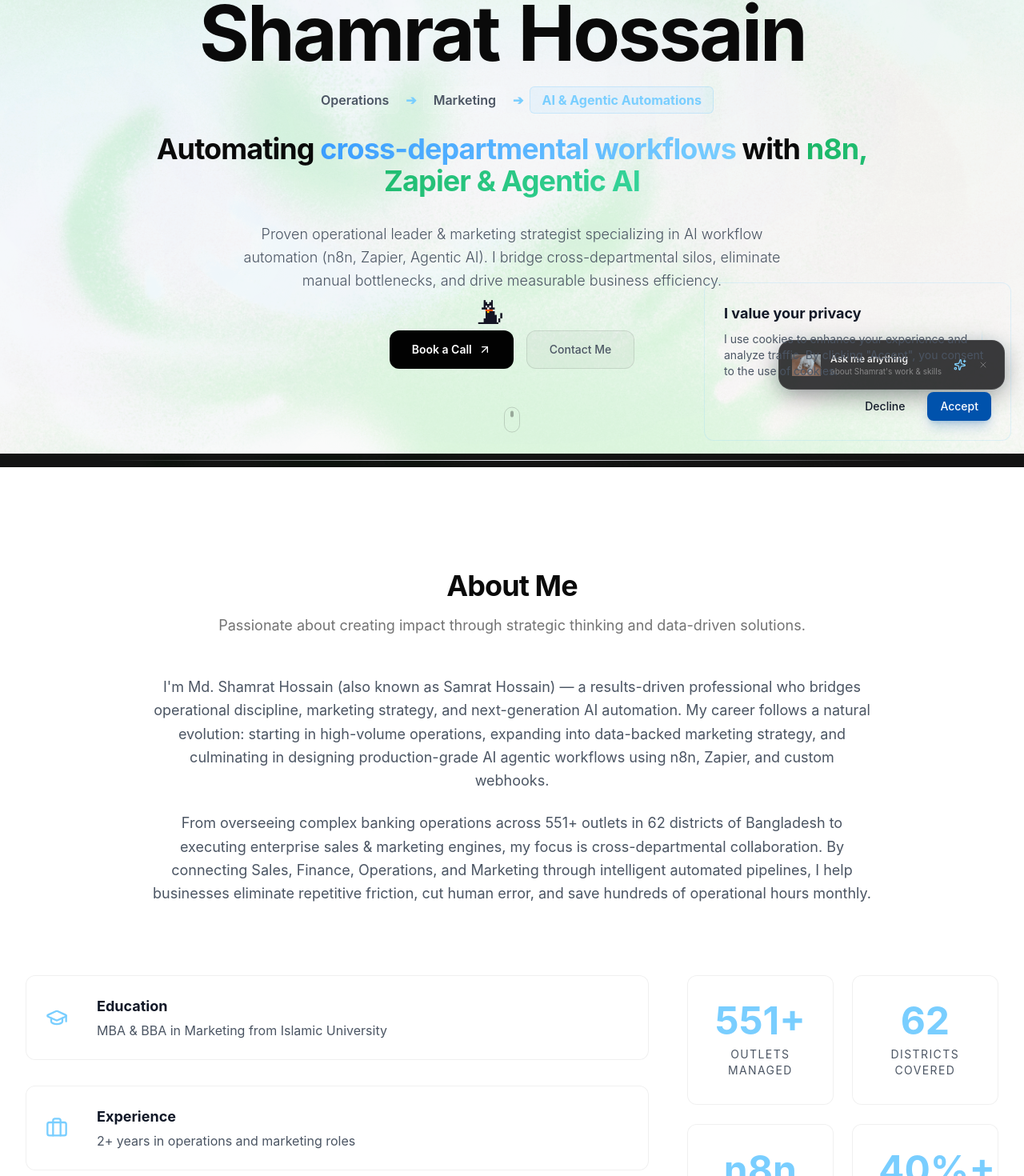
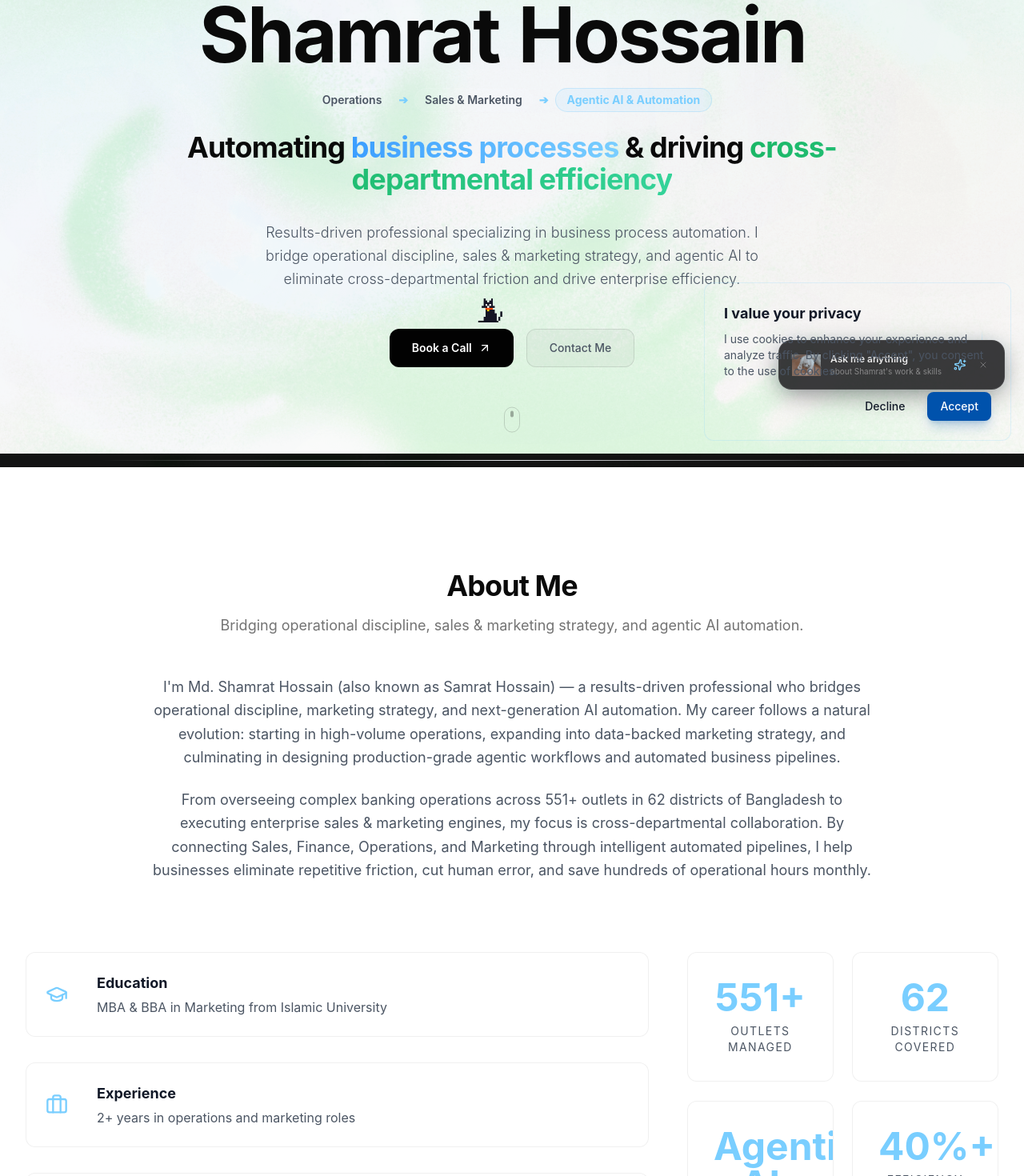
Before and after one commit to shamrat05/shamrat-web, a React (Vite) app: page / in a window 1280 px wide. Shown: the part 233-1703 px from the top of the page at 80% size. Built offline with nearby package versions, Linux system fonts and the light colour scheme; no server answers; a web font is replaced by a local one.

Commit message:
refactor: polish executive copy for Hero & About sections (Operations -> Sales & Marketing -> Agentic AI & Automation)

```diff
--- a/src/components/About.tsx
+++ b/src/components/About.tsx
@@ -17,7 +17,7 @@ export const About: React.FC = React.memo(() => {
       <div className={`container transition-opacity duration-1000 ${isInView ? 'opacity-100' : 'opacity-0'}`}>
         <div className="text-center mb-12">
           <h2 className="section-title">About Me</h2>
-          <p className="section-subtitle">Passionate about creating impact through strategic thinking and data-driven solutions.</p>
+          <p className="section-subtitle">Bridging operational discipline, sales & marketing strategy, and agentic AI automation.</p>
         </div>
 
         <div className="max-w-[900px] mx-auto text-center mb-16 text-lg leading-relaxed text-text-secondary flex flex-col items-center">
--- a/src/components/Hero.tsx
+++ b/src/components/Hero.tsx
@@ -112,30 +112,31 @@ export const Hero: React.FC = React.memo(() => {
         {/* Alias - SEO only, visually hidden */}
         <p className="sr-only">{t('hero.alias')}</p>
 
-        {/* Role */}
+        {/* Role Progression Badges */}
         <motion.div
           initial={{ opacity: 0, y: 16 }}
           animate={mounted ? { opacity: 1, y: 0 } : {}}
           transition={{ duration: 0.6, delay: 1.2, ease: [0, 0, 0.2, 1] }}
-          className="mb-6 flex flex-wrap items-center justify-center gap-2 text-sm sm:text-base font-semibold"
+          className="mb-6 flex flex-wrap items-center justify-center gap-2 text-xs sm:text-sm font-semibold"
         >
-          <span className="px-3 py-1 rounded-md bg-white/[0.05] border border-white/10 text-text-secondary">Operations</span>
-          <span className="text-primary-500">➔</span>
-          <span className="px-3 py-1 rounded-md bg-white/[0.05] border border-white/10 text-text-secondary">Marketing</span>
-          <span className="text-primary-500">➔</span>
-          <span className="px-3.5 py-1 rounded-md bg-primary-500/10 border border-primary-500/30 text-primary-400 font-bold">AI & Agentic Automations</span>
+          <span className="px-3 py-1 rounded-full bg-white/[0.05] border border-white/10 text-text-secondary">Operations</span>
+          <span className="text-primary-500 font-bold">➔</span>
+          <span className="px-3 py-1 rounded-full bg-white/[0.05] border border-white/10 text-text-secondary">Sales & Marketing</span>
+          <span className="text-primary-500 font-bold">➔</span>
+          <span className="px-3.5 py-1 rounded-full bg-primary-500/10 border border-primary-500/30 text-primary-400 font-bold">Agentic AI & Automation</span>
         </motion.div>
 
+        {/* Main Tagline */}
         <motion.p
           initial={{ opacity: 0, y: 16 }}
           animate={mounted ? { opacity: 1, y: 0 } : {}}
           transition={{ duration: 0.6, delay: 1.3, ease: [0, 0, 0.2, 1] }}
-          className="text-2xl sm:text-3xl md:text-4xl font-bold tracking-tight mb-8"
+          className="text-2xl sm:text-3xl md:text-4xl font-bold tracking-tight mb-8 max-w-4xl mx-auto"
         >
           <span className="text-[var(--foreground)]">Automating </span>
-          <span className="bg-gradient-to-r from-[#3B9EFF] to-[#79ceff] bg-clip-text text-transparent">cross-departmental workflows</span>
-          <span className="text-[var(--foreground)]"> with </span>
-          <span className="bg-gradient-to-r from-[#1bb767] to-[#34D399] bg-clip-text text-transparent">n8n, Zapier & Agentic AI</span>
+          <span className="bg-gradient-to-r from-[#3B9EFF] to-[#79ceff] bg-clip-text text-transparent">business processes</span>
+          <span className="text-[var(--foreground)]"> & driving </span>
+          <span className="bg-gradient-to-r from-[#1bb767] to-[#34D399] bg-clip-text text-transparent">cross-departmental efficiency</span>
         </motion.p>
 
         {/* Description */}
--- a/src/data/localData.ts
+++ b/src/data/localData.ts
@@ -3,20 +3,20 @@ import type { CMSData } from '../types/cms';
 export const localData: CMSData = {
   hero: {
     name: "Shamrat Hossain",
-    title: "Operations ➔ Marketing ➔ AI & Agentic Automations",
-    description: "Proven operational leader & marketing strategist specializing in AI workflow automation (n8n, Zapier, Agentic AI). I bridge cross-departmental silos, eliminate manual bottlenecks, and drive measurable business efficiency.",
+    title: "Operations ➔ Sales & Marketing ➔ Agentic AI & Automation",
+    description: "Results-driven professional specializing in business process automation. I bridge operational discipline, sales & marketing strategy, and agentic AI to eliminate cross-departmental friction and drive enterprise efficiency.",
     image: "/images/shamrat-profile.jpg"
   },
   about: {
     description: [
-      "I'm Md. Shamrat Hossain (also known as Samrat Hossain) — a results-driven professional who bridges operational discipline, marketing strategy, and next-generation AI automation. My career follows a natural evolution: starting in high-volume operations, expanding into data-backed marketing strategy, and culminating in designing production-grade AI agentic workflows using n8n, Zapier, and custom webhooks.",
+      "I'm Md. Shamrat Hossain (also known as Samrat Hossain) — a results-driven professional who bridges operational discipline, marketing strategy, and next-generation AI automation. My career follows a natural evolution: starting in high-volume operations, expanding into data-backed marketing strategy, and culminating in designing production-grade agentic workflows and automated business pipelines.",
       "From overseeing complex banking operations across 551+ outlets in 62 districts of Bangladesh to executing enterprise sales & marketing engines, my focus is cross-departmental collaboration. By connecting Sales, Finance, Operations, and Marketing through intelligent automated pipelines, I help businesses eliminate repetitive friction, cut human error, and save hundreds of operational hours monthly."
     ],
     stats: [
       { value: "551+", label: "Outlets Managed" },
       { value: "62", label: "Districts Covered" },
-      { value: "n8n & Zapier", label: "AI Workflows" },
-      { value: "40%+", label: "Time Saved" }
+      { value: "Agentic AI", label: "Process Automation" },
+      { value: "40%+", label: "Efficiency Gained" }
     ]
   },
   contact: {
@@ -32,15 +32,15 @@ export const localData: CMSData = {
     {
       id: 1,
       slug: "cross-departmental-ai-automation",
-      title: "Cross-Departmental AI & Agentic Workflow Engine",
+      title: "Cross-Departmental Agentic Workflow Engine",
       category: "operations",
       image: "https://images.unsplash.com/photo-1618005182384-a83a8bd57fbe?w=600&h=400&fit=crop",
-      description: "Designed and deployed autonomous n8n and Zapier agentic workflows connecting Sales CRM, Operations tracking, and Finance webhooks to automate lead-to-fulfillment handoffs.",
-      tags: ["n8n", "Zapier", "Agentic AI", "Process Automation"],
+      description: "Designed and deployed autonomous agentic workflows connecting Sales CRM, Operations tracking, and Finance webhooks to automate lead-to-fulfillment handoffs.",
+      tags: ["Agentic AI", "Process Automation", "Cross-Departmental", "Workflow Engineering"],
       link: "/portfolio/cross-departmental-ai-automation",
-      technologies: ["n8n", "Zapier", "OpenAI API", "Webhooks", "HubSpot", "Google Sheets API"],
+      technologies: ["Agentic AI", "OpenAI API", "Webhooks", "HubSpot", "Google Sheets API", "n8n/Zapier"],
       challenge: "Manual handoffs between Sales, Operations, and Finance caused 48-hour delays and human data entry errors.",
-      solution: "Implemented an agentic n8n pipeline with human-in-the-loop approval triggers.",
+      solution: "Implemented an agentic pipeline with human-in-the-loop approval triggers.",
       results: ["70% reduction in processing time", "Zero data entry errors", "Saved 120+ hours/month"]
     },
     {
@@ -63,8 +63,8 @@ export const localData: CMSData = {
       title: "Email Marketing Automation",
       category: "marketing",
       image: "https://images.unsplash.com/photo-1432888622747-4eb9a8efeb07?w=600&h=400&fit=crop",
-      description: "Designed and implemented automated email marketing campaigns using HubSpot and Zapier.",
-      tags: ["Email Marketing", "HubSpot", "Zapier", "Marketing Automation"],
+      description: "Designed and implemented automated email marketing campaigns using HubSpot.",
+      tags: ["Email Marketing", "HubSpot", "Marketing Automation"],
       link: "/portfolio/email-marketing-automation"
     },
     {
@@ -102,7 +102,7 @@ export const localData: CMSData = {
     {
       id: 1,
       slug: "practical-ai-agentic-automation-n8n-zapier",
-      title: "Beyond the Hype: How to Build Sustainable AI & Agentic Workflows with n8n and Zapier",
+      title: "Beyond the Hype: How to Build Sustainable Agentic AI Workflows for Business Operations",
       date: "Feb 1, 2026",
       readTime: "6 min read",
       category: "AI & Automation",
@@ -110,34 +110,26 @@ export const localData: CMSData = {
       description: "A practical, no-fluff operational guide to automating cross-departmental collaboration between Sales, Operations, and Finance without breaking business workflows.",
       link: "/blog/practical-ai-agentic-automation-n8n-zapier",
       content: `<div class="space-y-6">
-        <h2 class="text-2xl font-bold mt-8 mb-4">Introduction: Why Most AI Automations Fail in Production</h2>
+        <h2 class="text-2xl font-bold mt-8 mb-4">Introduction: Why Most Business Automations Fail in Production</h2>
         <p>In 2026, artificial intelligence is no longer just about generating text or answering questions in a chat window. The real competitive advantage lies in <strong>Agentic Automation</strong>—autonomous workflows that execute multi-step tasks across different departments.</p>
-        <p>However, many businesses jump into AI automation with generic prompts and fragile setups, leading to broken data pipelines and frustrated teams. Having built workflows that connect Sales, Operations, and Finance, here is our battle-tested blueprint for creating sustainable, high-ROI automations using n8n, Zapier, and custom webhooks.</p>
+        <p>However, many businesses jump into AI automation with generic prompts and fragile setups, leading to broken data pipelines and frustrated teams. Having built workflows that connect Sales, Operations, and Finance, here is our battle-tested blueprint for creating sustainable, high-ROI automations.</p>
 
-        <h2 class="text-2xl font-bold mt-8 mb-4">1. The 3-Step Framework Before Writing Any Code or Workflow</h2>
-        <p>Before touching n8n or Zapier, map your existing manual processes:</p>
+        <h2 class="text-2xl font-bold mt-8 mb-4">1. The 3-Step Framework Before Automating Any Process</h2>
+        <p>Before implementing any automation pipeline, map your existing manual processes:</p>
         <ul class="list-disc pl-6 space-y-2">
           <li><strong>Identify the Friction Point:</strong> Where do team members spend hours manually copying data between CRM, email, and spreadsheets?</li>
           <li><strong>Define the Single Source of Truth:</strong> Decide which system owns customer records vs transactional data.</li>
-          <li><strong>Establish Human-in-the-Loop Safeguards:</strong> High-stakes actions (such as sending invoices or updating bank balances) should trigger a slack/email approval button rather than running 100% blind.</li>
+          <li><strong>Establish Human-in-the-Loop Safeguards:</strong> High-stakes actions (such as sending invoices or updating bank balances) should trigger approval notifications rather than running 100% blind.</li>
         </ul>
 
-        <h2 class="text-2xl font-bold mt-8 mb-4">2. Building Cross-Departmental Collaboration Workflows with n8n</h2>
-        <p>n8n is exceptional for complex, multi-node workflows because it supports self-hosting, privacy compliance, and granular error-handling:</p>
+        <h2 class="text-2xl font-bold mt-8 mb-4">2. Building Cross-Departmental Collaboration Workflows</h2>
+        <p>Agentic workflows connect fragmented teams seamlessly:</p>
         <ul class="list-disc pl-6 space-y-2">
-          <li><strong>Sales to Operations Handoff:</strong> When a deal is marked "Closed-Won" in HubSpot, an n8n webhook creates the onboarding ticket in Jira, notifies the account manager, and generates a Google Drive client folder automatically.</li>
-          <li><strong>Finance & Billing Sync:</strong> Automatically extract line items from signed contracts using structured LLM parsing, update QuickBooks/Xero, and ping the Finance team for validation.</li>
+          <li><strong>Sales to Operations Handoff:</strong> When a deal is marked "Closed-Won" in CRM, an automated webhook creates the onboarding ticket, notifies the account manager, and generates a client workspace automatically.</li>
+          <li><strong>Finance & Billing Sync:</strong> Extract line items from signed contracts, update accounting systems, and ping the Finance team for validation.</li>
         </ul>
 
-        <h2 class="text-2xl font-bold mt-8 mb-4">3. When to Use Zapier vs n8n vs Custom Code</h2>
-        <p>Choosing the right tool saves operational costs:</p>
-        <ul class="list-disc pl-6 space-y-2">
-          <li><strong>Zapier:</strong> Best for rapid 2-step integrations, SaaS app connectors, and quick prototypes.</li>
-          <li><strong>n8n:</strong> Best for complex logic, multi-branch conditional loops, JSON transformations, and cost-effective scaling.</li>
-          <li><strong>Custom Webhooks / Python:</strong> Best for heavy mathematical calculations, proprietary data formats, and direct database queries.</li>
-        </ul>
-
-        <h2 class="text-2xl font-bold mt-8 mb-4">4. Measuring Real ROI: Time Saved vs Error Reduction</h2>
+        <h2 class="text-2xl font-bold mt-8 mb-4">3. Measuring Real ROI: Time Saved vs Error Reduction</h2>
         <p>To evaluate if an automation is successful, track two core metrics:</p>
         <ul class="list-disc pl-6 space-y-2">
           <li><strong>Direct Hours Reclaimed:</strong> Measure team hours saved per week on repetitive data transfer.</li>
@@ -146,7 +138,7 @@ export const localData: CMSData = {
 
         <p class="mt-8 text-lg font-semibold">Sustainable automation isn't about replacing human judgment—it's about removing busywork so teams can focus on high-value strategy.</p>
       </div>`,
-      tags: ["n8n", "Zapier", "Agentic AI", "AI Automation", "Operations"]
+      tags: ["Agentic AI", "AI Automation", "Operations", "Business Efficiency"]
     },
     {
       id: 2,
@@ -161,22 +153,6 @@ export const localData: CMSData = {
       content: `<div class="space-y-6">
         <h2 class="text-2xl font-bold mt-8 mb-4">Introduction</h2>
         <p>Search Engine Optimization continues to evolve rapidly in 2026. With AI-powered search engines like ChatGPT, Google's AI Overviews, and voice assistants becoming mainstream, your SEO strategy must adapt. This cheat sheet covers everything you need to rank on both traditional and AI search results.</p>
-
-        <h2 class="text-2xl font-bold mt-8 mb-4">1. Technical SEO Fundamentals</h2>
-        <p><strong>Core Web Vitals:</strong> Google prioritizes user experience metrics. Focus on:</p>
-        <ul class="list-disc pl-6 space-y-2">
-          <li>LCP (Largest Contentful Paint): Keep under 2.5 seconds</li>
-          <li>FID / INP: Aim for under 100ms</li>
-          <li>CLS (Cumulative Layout Shift): Maintain below 0.1</li>
-        </ul>
-
-        <h2 class="text-2xl font-bold mt-8 mb-4">2. Content Strategy for AI Search</h2>
-        <p>AI search engines prioritize:</p>
-        <ul class="list-disc pl-6 space-y-2">
-          <li><strong>E-E-A-T:</strong> Experience, Expertise, Authoritativeness, Trustworthiness</li>
-          <li><strong>FACTS:</strong> Factual accuracy, with citations and sources</li>
-          <li><strong>Originality:</strong> Unique insights, not just regurgitated content</li>
-        </ul>
       </div>`,
       tags: ["SEO", "AI", "Marketing"]
     },
@@ -203,8 +179,8 @@ export const localData: CMSData = {
       title: "Sales Lead & AI Automation Consultant",
       company: "LevelAxis Technologies",
       date: "Jan 2026 – Present",
-      description: "Leading enterprise sales and designing cross-departmental AI automation workflows (n8n, Zapier, Agentic AI). Spearheading client acquisition, building software integration strategies, and streamlining sales-to-operations handoffs to eliminate manual data overhead.",
-      tags: ["n8n", "Zapier", "Agentic AI", "Sales Leadership", "Cross-Departmental Collaboration"]
+      description: "Leading enterprise sales and designing cross-departmental AI automation workflows. Spearheading client acquisition, building software integration strategies, and streamlining sales-to-operations handoffs to eliminate manual data overhead.",
+      tags: ["Agentic AI", "Sales Leadership", "Business Process Automation", "Cross-Departmental Collaboration"]
     },
     {
       id: 2,
@@ -225,21 +201,21 @@ export const localData: CMSData = {
   ],
   skills: {
     technical: [
-      { name: 'n8n & Zapier Automation', level: 'expert', icon: 'Settings' },
-      { name: 'Agentic AI & LLM Workflows', level: 'advanced', icon: 'Code' },
+      { name: 'Agentic AI & Business Automation', level: 'expert', icon: 'Settings' },
+      { name: 'Process & Workflow Engineering', level: 'expert', icon: 'Code' },
       { name: 'Advanced Excel / Google Sheets', level: 'expert', icon: 'FileSpreadsheet' },
       { name: 'Power BI Dashboarding', level: 'advanced', icon: 'BarChart' },
       { name: 'Data Analysis & Reporting', level: 'expert', icon: 'Database' },
-      { name: 'CRM Systems & HubSpot', level: 'advanced', icon: 'Users' },
+      { name: 'CRM Systems & Sales Automation', level: 'advanced', icon: 'Users' },
       { name: 'Python, VBA, JavaScript', level: 'advanced', icon: 'Code' },
     ],
     professional: [
-      { name: 'Cross-Departmental Automation', level: 'expert', icon: 'Crosshair' },
+      { name: 'Cross-Departmental Collaboration', level: 'expert', icon: 'Crosshair' },
       { name: 'Process & SLA Optimization', level: 'expert', icon: 'Target' },
-      { name: 'Team Leadership', level: 'advanced', icon: 'Users' },
+      { name: 'Sales & Marketing Leadership', level: 'advanced', icon: 'Users' },
       { name: 'Customer & Stakeholder Relations', level: 'expert', icon: 'Handshake' },
       { name: 'Project Management', level: 'advanced', icon: 'ClipboardList' },
-      { name: 'Strategic Execution', level: 'expert', icon: 'MessageSquare' },
+      { name: 'Strategic Business Execution', level: 'expert', icon: 'MessageSquare' },
     ]
   },
   certifications: [
```
